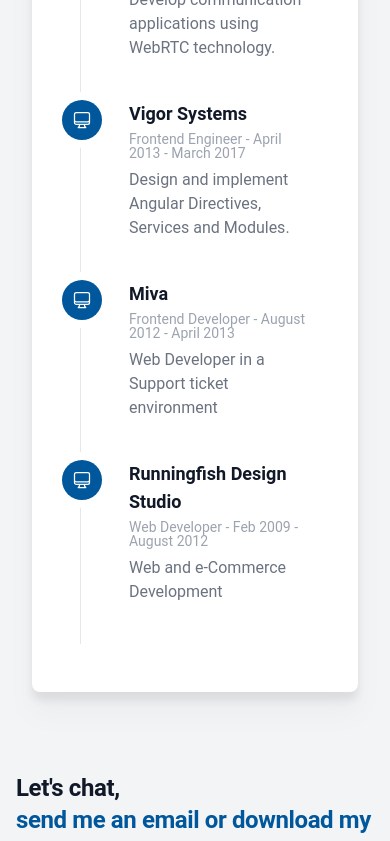
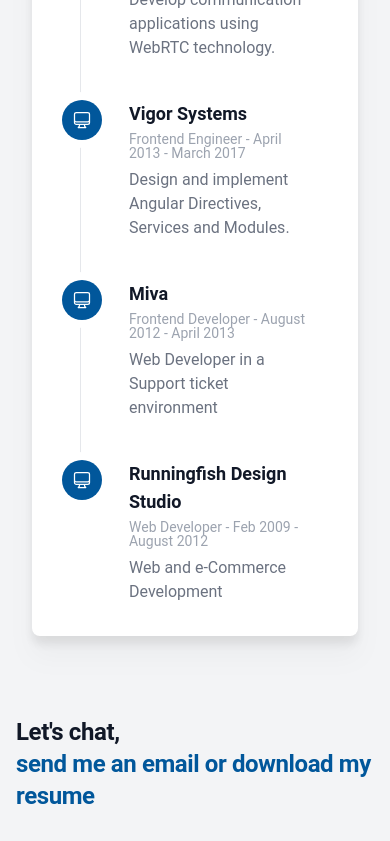
Before and after one commit to jorgecastillo1123/jcdev, a React (Create React App) app: page / in a window 390 px wide. Shown: the part 6329-7170 px from the top of the page. Built offline with nearby package versions, Linux system fonts and the light colour scheme.

Commit message:
update image and ui fixes

```diff
--- a/src/ProfessionalExperience.js
+++ b/src/ProfessionalExperience.js
@@ -46,12 +46,12 @@
     </div>
     <div className="mx-auto max-w-7xl px-8 lg:px-10">
       <div className="relative overflow-hidden bg-white drop-shadow-xl rounded-lg px-8 sm:px-0">
-        <div className="pt-4 pb-84 sm:pt-12 sm:pb-40 sm:pt-30 lg:pb-2">
+        <div className="pt-4 pb-32 sm:pb-20 sm:pt-10">
           <div className="relative mx-auto max-w-7xl px-4 sm:static sm:px-6 lg:px-8">
             <div className="flex items-center justify-center my-12">
               <ol className="relative border-l border-gray-200 dark:border-gray-700">
-                {experience.map((project) => (
-                  <li className="mb-10 ml-12" key={project.name}>
+                {experience.map((project, index) => (
+                  <li className={index === experience.length - 1 ? 'ml-12 h-0' : 'mb-10 ml-12'} key={project.name}>
                     <span className="flex absolute left-[-19px] justify-center items-center w-10 h-10 bg-ali-blue
                     rounded-full ring-8 ring-white dark:ring-gray-900 dark:bg-blue-900"
                     >
@@ -61,9 +61,9 @@
                     <h3 className="flex items-center mb-1 text-lg font-semibold text-gray-900 dark:text-white">
                       {project.name}
                       {
-                  project.latest
-                  && <span className=" text-white text-sm font-medium mr-2 px-2.5 py-0.5 rounded bg-ali-blue ml-3">Latest</span>
-                }
+                        project.latest
+                        && <span className=" text-white text-sm font-medium mr-2 px-2.5 py-0.5 rounded bg-ali-blue ml-3">Latest</span>
+                      }
                     </h3>
                     <time className="block mb-2 text-sm font-normal leading-none text-gray-400 dark:text-gray-500">{project.role}</time>
                     <p className="mb-4 text-base font-normal text-gray-500 dark:text-gray-400">{project.description}</p>
--- a/tailwind.config.js
+++ b/tailwind.config.js
@@ -1,10 +1,6 @@
-/* eslint-disable global-require */
-/* eslint-disable import/no-extraneous-dependencies */
-/** @type {import('tailwindcss').Config} */
-
 module.exports = {
   content: [
-    './src/**/*.{js,jsx,ts,tsx}',
+    './src/**/*.{js,jsx}',
   ],
   plugins: [
     require('@tailwindcss/aspect-ratio'),
```
Also changed, not shown: 1 other file (tests, documents, lock files or other folders).
